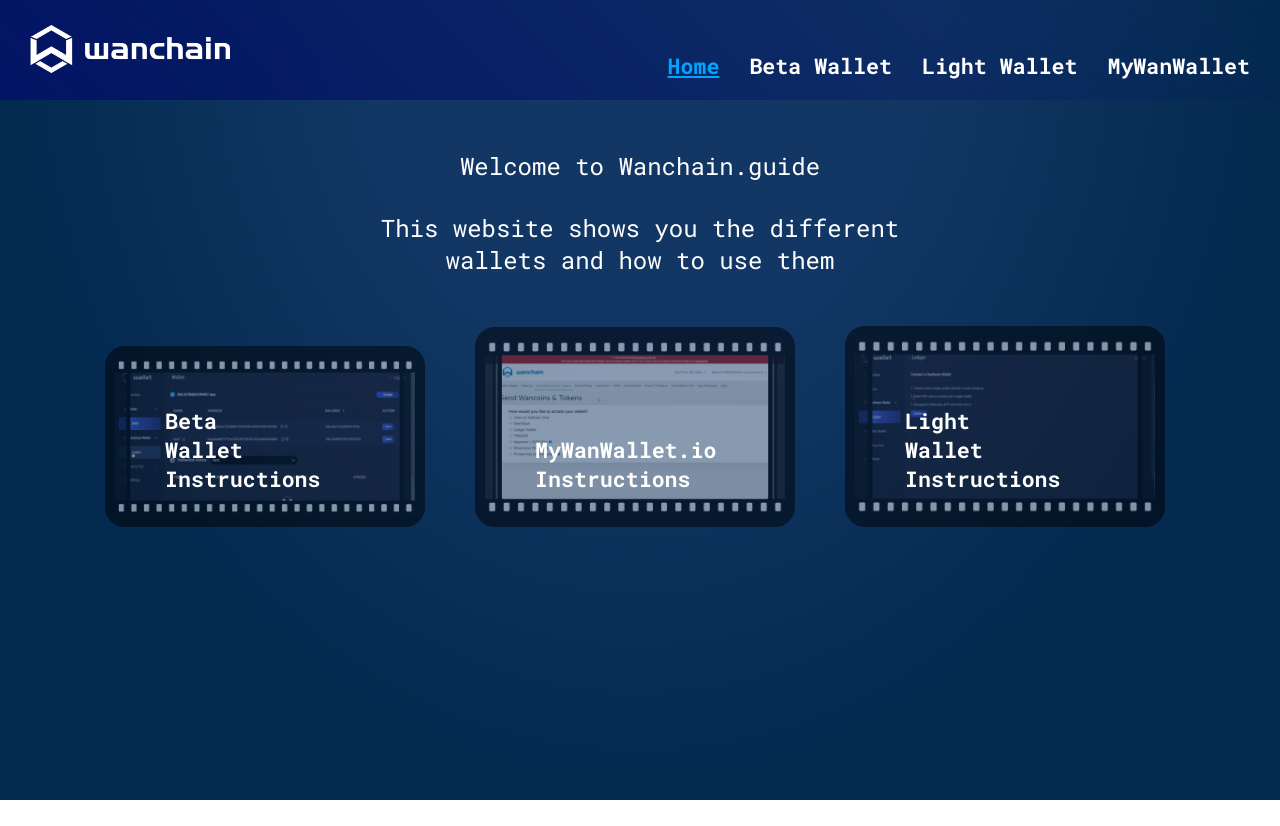
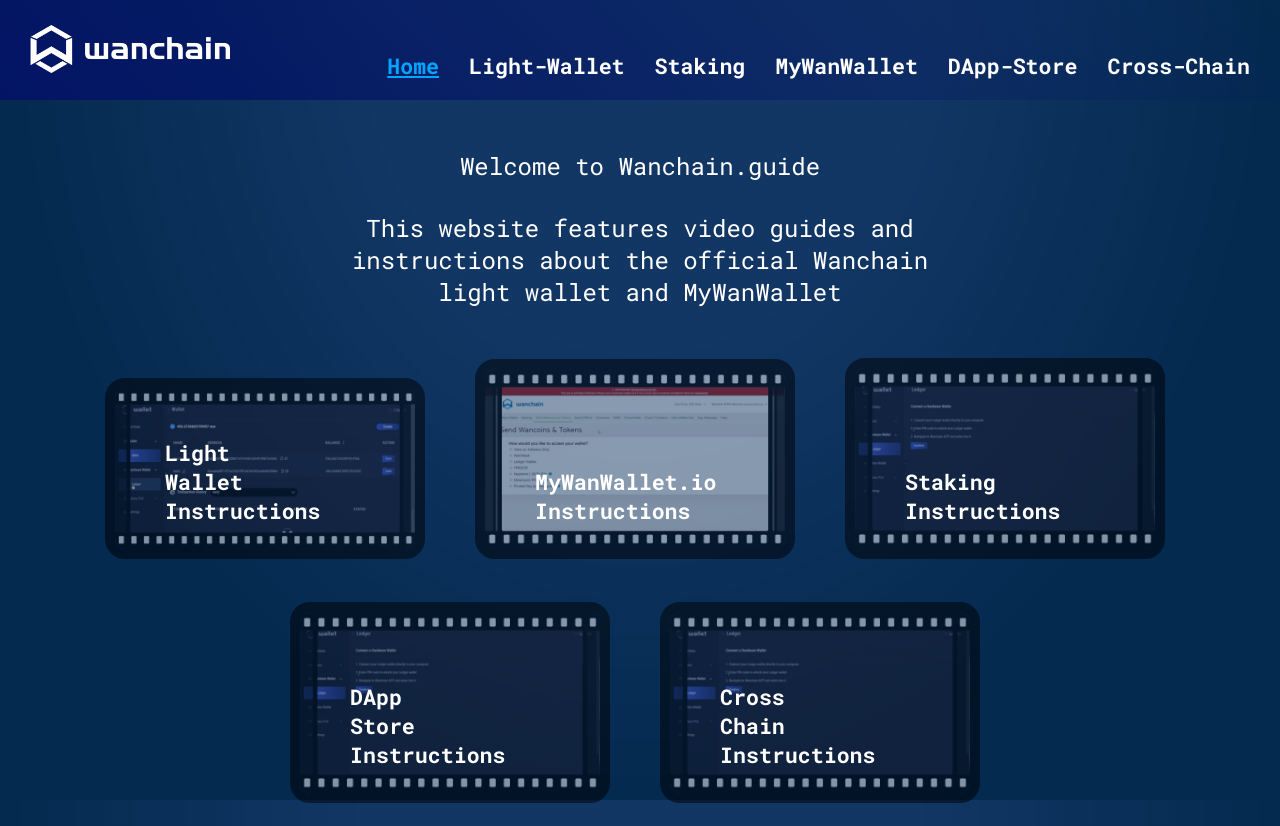
Before and after one commit to NoahMaizels/wan-guide, a React (Create React App) app: page /#/ in a window 1280 px wide. Before the commit the page ends 800 px from the top, so only its background shows below. Built offline with nearby package versions, Linux system fonts and the light colour scheme.

Commit message:
Added new guides

```diff
--- a/src/App.css
+++ b/src/App.css
@@ -42,7 +42,7 @@ code {
 }
 
 .beta-link::after{
-  content: "Beta Wallet Instructions";
+  content: "Light Wallet Instructions";
   font-size: 1.8rem;
   color: white;
   display: inline-block;
@@ -70,7 +70,35 @@ code {
 }
 
 .light-link::after{
-  content: "Light Wallet Instructions";
+  content: "Staking Instructions";
+  font-size: 1.8rem;
+  color: white;
+  display: inline-block;
+  text-align: center;
+  font-weight: 700;
+  z-index: 2;
+  transform: translate(-280px, -60px);
+  cursor: pointer;
+  width: 10px;
+  height: 10px;
+}
+
+.cross-link::after{
+  content: "Cross Chain Instructions";
+  font-size: 1.8rem;
+  color: white;
+  display: inline-block;
+  text-align: center;
+  font-weight: 700;
+  z-index: 2;
+  transform: translate(-280px, -60px);
+  cursor: pointer;
+  width: 10px;
+  height: 10px;
+}
+
+.dapp-store-link::after{
+  content: "DApp Store Instructions";
   font-size: 1.8rem;
   color: white;
   display: inline-block;
@@ -106,6 +134,7 @@ a:hover {
 .home {
   margin-top: 50px;
   text-align: center;
+  margin-bottom: 100px;
 }
 
 .home p {
@@ -169,7 +198,7 @@ a {
   width: 200px;
 }
 
-@media (max-width: 900px) {
+@media (max-width: 1150px) {
   .preview-link {
     display: block;
   }
--- a/src/App.js
+++ b/src/App.js
@@ -2,8 +2,10 @@ import React from 'react';
 import './App.css';
 import { HashRouter as Router, NavLink, Route, Switch } from 'react-router-dom'
 import Home from './pages/home'
-import BetaWallet from './pages/betawallet'
 import LightWallet from './pages/lightwallet'
+import Staking from './pages/staking'
+import DAppStore from './pages/dappstore'
+import CrossChain from './pages/crosschain'
 import MyWanWallet from './pages/mywanwallet'
 import logo from './images/wanchain-logo.png'
 import { FontAwesomeIcon } from '@fortawesome/react-fontawesome'
@@ -38,15 +40,19 @@ class App extends React.Component {
           </span>
           <div className={`flex-container ${menuVis}`}>
             <NavLink onClick={this.linkHandler} className="NavLink" exact to="/" style={navStyle} activeStyle={activeNavStyle}>Home</NavLink>
-            <NavLink onClick={this.linkHandler} className="NavLink" to="/beta-wallet/" style={navStyle} activeStyle={activeNavStyle}>Beta Wallet</NavLink>
-            <NavLink onClick={this.linkHandler} className="NavLink" to="/light-wallet/" style={navStyle} activeStyle={activeNavStyle}>Light Wallet</NavLink>
+            <NavLink onClick={this.linkHandler} className="NavLink" to="/light-wallet/" style={navStyle} activeStyle={activeNavStyle}>Light-Wallet</NavLink>
+            <NavLink onClick={this.linkHandler} className="NavLink" to="/staking/" style={navStyle} activeStyle={activeNavStyle}>Staking</NavLink>
             <NavLink onClick={this.linkHandler} className="NavLink" to="/my-wan-wallet/" style={navStyle} activeStyle={activeNavStyle}>MyWanWallet</NavLink>
+            <NavLink onClick={this.linkHandler} className="NavLink" to="/dapp-store/" style={navStyle} activeStyle={activeNavStyle}>DApp-Store</NavLink>
+            <NavLink onClick={this.linkHandler} className="NavLink" to="/cross-chain/" style={navStyle} activeStyle={activeNavStyle}>Cross-Chain</NavLink>
           </div>
         </nav>
 
         <Switch>
-          <Route path="/beta-wallet/" component={BetaWallet}/>
           <Route path="/light-wallet/" component={LightWallet}/>
+          <Route path="/staking/" component={Staking}/>
+          <Route path="/dapp-store/" component={DAppStore}/>
+          <Route path="/cross-chain/" component={CrossChain}/>
           <Route path="/my-wan-wallet/" component={MyWanWallet}/>
           <Route path="/" component={Home}/>
         </Switch>
--- a/src/pages/betawallet.js
+++ /dev/null
@@ -1,20 +0,0 @@
-import React from 'react';
-
-const BetaWallet = () => {
-  return(
-    <div>
-      <h1 className="title">
-        Beta Wallet Video Guide
-      </h1>
-      <iframe className="video" title="beta-wallet" src="https://www.youtube.com/embed/PE4ZihJL9Is" frameborder="0" allowfullscreen="" id="1419630383"></iframe>
-      <p className="info">
-        This video is a quick explanation of the beta wanchain light wallet. This is based on the beta wallet and the official wallet will be released soon. My guess is it won't be too different from the beta
-      </p>
-      <p className="info">
-        For more information please navigate to the <a rel="noopener noreferrer" target="_blank" href="http://www.wanchain.org">Wanchain official website</a>.
-      </p>
-    </div>
-  )
-}
-
-export default BetaWallet
--- /dev/null
+++ b/src/pages/crosschain.js
@@ -0,0 +1,20 @@
+import React from 'react';
+
+const CrossChain = () => {
+  return(
+    <div>
+      <h1 className="title">
+        Cross Chain Transaction Video Guide
+      </h1>
+      <iframe className="video" title="Cross Chain" src="https://www.youtube.com/embed/6hOZ6ORAMo0" frameborder="0" allowfullscreen="" id="1419630383"></iframe>
+      <p className="info">
+        This video is a quick explanation of cross-chain transactions in the Wanchain light wallet.
+      </p>
+      <p className="info">
+      For more information and downloads please navigate to the <a rel="noopener noreferrer" target="_blank" href="https://www.wanchain.org/getstarted/">Wanchain official website</a>.
+      </p>
+    </div>
+  )
+}
+
+export default CrossChain
--- /dev/null
+++ b/src/pages/dappstore.js
@@ -0,0 +1,20 @@
+import React from 'react';
+
+const DAppStore = () => {
+  return(
+    <div>
+      <h1 className="title">
+        DApp Store Video Guide
+      </h1>
+      <iframe className="video" title="DApp Store" src="https://www.youtube.com/embed/5gm2Yq_2S1k" frameborder="0" allowfullscreen="" id="1419630383"></iframe>
+      <p className="info">
+        This video is a quick explanation of the Wanchain light wallet DApp Store.
+      </p>
+      <p className="info">
+      For more information and downloads please navigate to the <a rel="noopener noreferrer" target="_blank" href="https://www.wanchain.org/getstarted/">Wanchain official website</a>.
+      </p>
+    </div>
+  )
+}
+
+export default DAppStore
--- a/src/pages/home.js
+++ b/src/pages/home.js
@@ -7,14 +7,57 @@ const Home = () => {
   return(
     <div className="home">
       <p className="info">Welcome to Wanchain.guide</p>
-      <p className="info">This website shows you the different wallets and how to use them</p>
-      <a href="/#/beta-wallet" className="beta-link preview-link"><img className="preview-image" src={betaImage} alt="Beta Wallet Instructions Video"/>
-</a>
-<a className="mww-link preview-link" href="/#/my-wan-wallet"><img className="preview-image" src={mwwImage} alt="MyWanWallet.io Instructions Video"/>
-</a>
-      <a className="light-link preview-link" href="/#/light-wallet"><img className="preview-image" src={lightImage} alt="Light Wallet Instructions Video"/>
-</a>
-
+      <p className="info">This website features video guides and instructions about the official Wanchain light wallet and MyWanWallet</p>
+      <a
+        href="/#/light-wallet"
+        className="beta-link preview-link"
+      >
+        <img
+          className="preview-image"
+          src={betaImage}
+          alt="Light Wallet Instructions Video"
+        />
+      </a>
+      <a
+        className="mww-link preview-link"
+        href="/#/my-wan-wallet"
+      >
+        <img
+          className="preview-image"
+          src={mwwImage}
+          alt="MyWanWallet.io Instructions Video"
+        />
+      </a>
+      <a
+        className="light-link preview-link"
+        href="/#/light-wallet"
+      >
+        <img
+          className="preview-image"
+          src={lightImage}
+          alt="Light Wallet Instructions Video"
+        />
+      </a>
+      <a
+        className="dapp-store-link preview-link"
+        href="/#/dapp-store"
+      >
+        <img
+          className="preview-image"
+          src={lightImage}
+          alt="DApp Store Instructions Video"
+        />
+      </a>
+      <a
+        className="cross-link preview-link"
+        href="/#/cross-chain"
+      >
+        <img
+          className="preview-image"
+          src={lightImage}
+          alt="Cross Chain Transaction Instructions Video"
+        />
+      </a>
     </div>
   )
 }
--- a/src/pages/lightwallet.js
+++ b/src/pages/lightwallet.js
@@ -3,12 +3,15 @@ import React from 'react';
 const LightWallet = () => {
   return(
     <div>
-       <h1 className="title">
+      <h1 className="title">
         Light Wallet Video Guide
       </h1>
-      <iframe className="video"title="Light Wallet" src="https://www.youtube.com/embed/Z2laPWbZkfk" frameborder="0" allowfullscreen="" id="1668884432"></iframe>
+      <iframe className="video" title="Light Wallet" src="https://www.youtube.com/embed/83l6yR2jJJE" frameborder="0" allowfullscreen="" id="1419630383"></iframe>
       <p className="info">
-        This video explains how to stake wanchain using the lightwallet and Ledger hardware wallet and how you can easily top-op your current stake to the same validator using the top-op function.
+        This video is a quick explanation of the Wanchain light wallet.
+      </p>
+      <p className="info">
+        For more information and downloads please navigate to the <a rel="noopener noreferrer" target="_blank" href="https://www.wanchain.org/getstarted/">Wanchain official website</a>.
       </p>
     </div>
   )
--- a/src/pages/mywanwallet.js
+++ b/src/pages/mywanwallet.js
@@ -10,6 +10,9 @@ const MyWanWallet = () => {
       <p class="info">
         This video explains to you how you can easily stake Wanchain on <a rel="noopener noreferrer" target="_blank" href="https://mywanwallet.io/">https://mywanwallet.io/</a>  using your Trezor hardware wallet.
       </p>
+      <p className="info">
+      For more information and downloads please navigate to the <a rel="noopener noreferrer" target="_blank" href="https://www.wanchain.org/getstarted/">Wanchain official website</a>.
+      </p>
     </div>
   )
 }
--- /dev/null
+++ b/src/pages/staking.js
@@ -0,0 +1,20 @@
+import React from 'react';
+
+const Staking = () => {
+  return(
+    <div>
+       <h1 className="title">
+        Staking Video Guide
+      </h1>
+      <iframe className="video"title="Staking" src="https://www.youtube.com/embed/Z2laPWbZkfk" frameborder="0" allowfullscreen="" id="1668884432"></iframe>
+      <p className="info">
+        This video explains how to stake WAN using the light wallet and Ledger hardware wallet, and how you can easily top-up your current stake to the same validator using the top-up function.
+      </p>
+      <p className="info">
+      For more information and downloads please navigate to the <a rel="noopener noreferrer" target="_blank" href="https://www.wanchain.org/getstarted/">Wanchain official website</a>.
+      </p>
+    </div>
+  )
+}
+
+export default Staking
```
Also changed, not shown: 1 other file (tests, documents, lock files or other folders).
